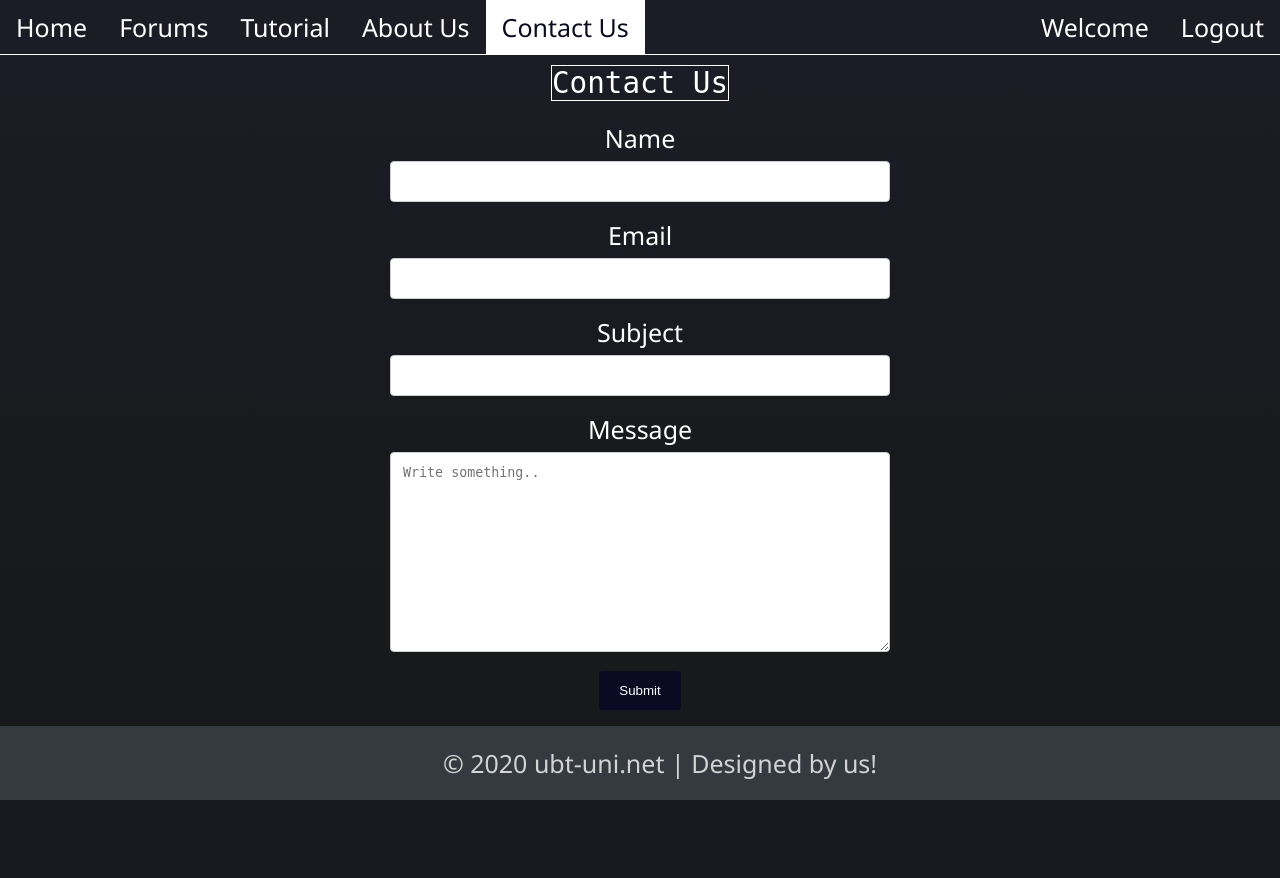
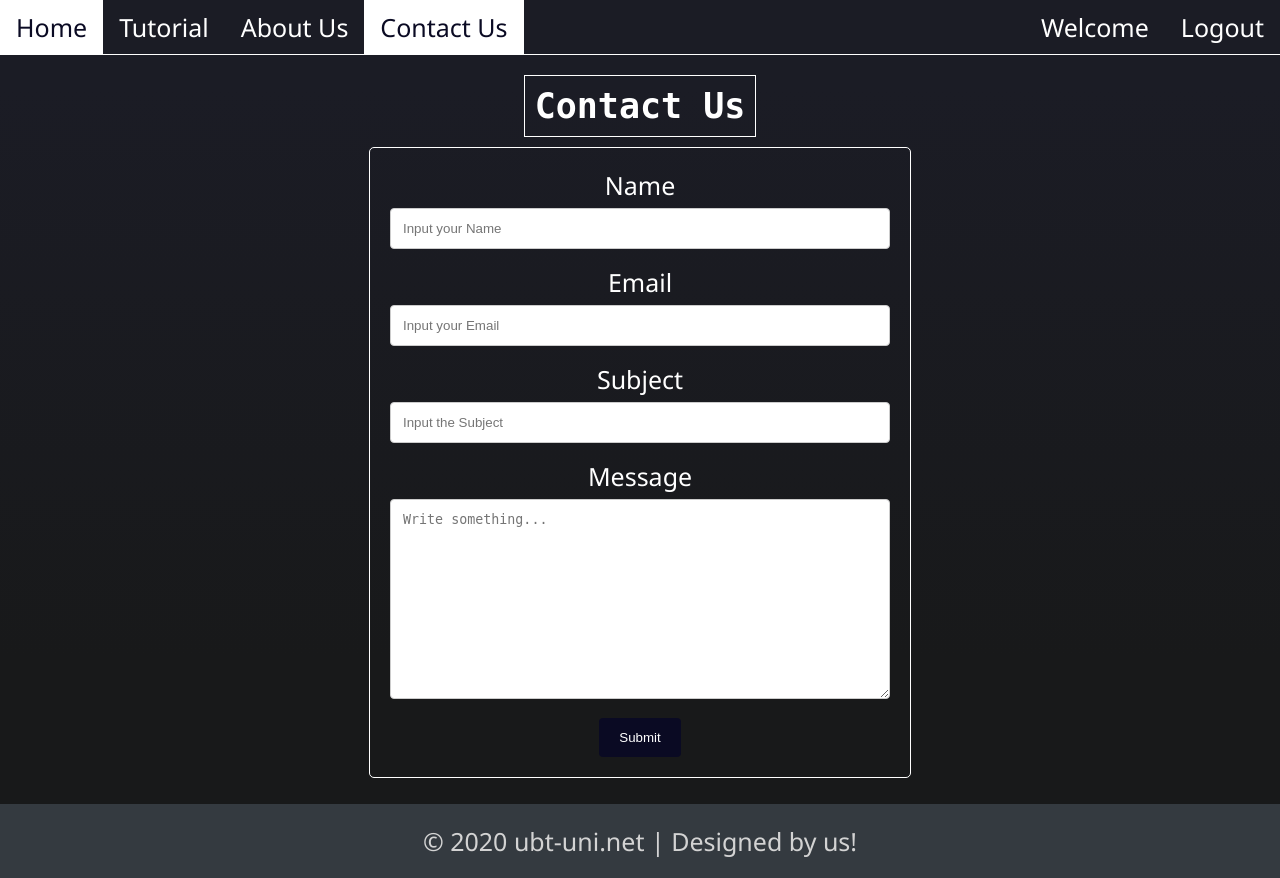
Before and after one commit to AgonMisini/CompilerIO, a PHP site: page /contact-us.php in a window 1280 px wide. Before the commit the page ends 800 px from the top, so only its background shows below. Run offline with PHP 8.4, Linux system fonts and the light colour scheme; the visitor is signed in with stand-in values (Sample User, id 1); data that the repository does not hold is empty.

Commit message:
Style Changes

```diff
--- a/about-us.php
+++ b/about-us.php
@@ -25,7 +25,7 @@
                 <div class="title">
                     <h2>Our Project</h2>
                 </div>
-                <hr>
+                <hr style="margin: 10px 0;">
                 <div class="description">
                     <p>
                         Lorem ipsum dolor sit amet consectetur adipisicing elit. Ducimus quisquam expedita, laudantium magnam sed animi iusto impedit repudiandae est. Dolores, nostrum nobis! Veniam facilis, suscipit fugiat odit ipsam aut culpa?<br>
@@ -36,7 +36,7 @@
                     </p>
                 </div>
             </div>
-            <hr>
+            <hr style="margin: 10px 0;">
 
             <div class="team">
                 <div class="title-1">
--- a/admin-messages.php
+++ b/admin-messages.php
@@ -16,7 +16,6 @@
     <meta name="viewport" content="width=device-width, initial-scale=1.0">
     <title>Admin | Messages</title>
     <link rel="stylesheet" href="css/Admin-Messages.css">
-    <link rel="stylesheet" href="css/style.css">
 </head>
 <body>
 <div class="body-column">
--- a/contact-us.php
+++ b/contact-us.php
@@ -45,16 +45,16 @@
   <div class="form-container">
     <form method="POST">
       <label for="fname">Name</label>
-      <input type="text" id="fname" name="name" placeholder="">
+      <input type="text" id="fname" name="name" placeholder="Input your Name">
 
       <label for="fname">Email</label>
-      <input type="email" id="fname" name="email" placeholder="">
+      <input type="email" id="fname" name="email" placeholder="Input your Email">
 
       <label for="fname">Subject</label>
-      <input type="text" id="fname" name="subject" placeholder="">
+      <input type="text" id="fname" name="subject" placeholder="Input the Subject">
 
       <label for="subject">Message</label>
-      <textarea id="subject" name="message" placeholder="Write something.." style="height:200px"></textarea>
+      <textarea id="subject" name="message" placeholder="Write something..." style="height:200px"></textarea>
       <div class="btn">
         <input type="submit" value="Submit" name="submitButton">
       </div>
--- a/css/contact-us.css
+++ b/css/contact-us.css
@@ -5,11 +5,28 @@
   padding: 0;
   list-style: none;
   text-decoration: none;
+  box-sizing: border-box;
+  outline: none;
 }
 
 html {
-  height: 100%;
+  height: auto;
 }
+
+body {
+  font-family: 'Segoe UI', Tahoma, Geneva, Verdana, sans-serif;
+  background: rgb(86,200,130);
+  background: linear-gradient(0deg, rgb(24,25,26) 25%,  rgba(27,28,37,1) 90%);
+  background-repeat: no-repeat;
+  background-size: cover;
+  color: white;
+  font-size: 25px;
+  padding:0;
+  position: relative;
+  min-height: 100vh;
+  padding-bottom: 100px;
+}
+
 .myLogoutButton {
   padding: 10px 16px;
   font-family: 'Segoe UI', Tahoma, Geneva, Verdana, sans-serif;
@@ -27,15 +44,6 @@ html {
   color: #0a0a23;
 }
 
-body {
-  font-family: 'Segoe UI', Tahoma, Geneva, Verdana, sans-serif;
-  background: rgb(86,200,130);
-  background: linear-gradient(0deg, rgb(24,25,26) 25%,  rgba(27,28,37,1) 90%);
-  background-repeat: no-repeat;
-  background-size: cover;
-  color: white;
-  font-size: 25px;
-}
 
 main {
   min-height: calc(100vh - 50px - 50px);
@@ -55,6 +63,12 @@ nav ul {
 
 #log-in-btn {
   margin-left: auto;
+  transition: all 0.2s ease;
+}
+
+#log-in-btn > a:hover {
+  background-color: #fff;
+  color: #000;
 }
 
 ul, a {
@@ -69,7 +83,7 @@ li a {
   transition: all 0.2s ease ;
 }
 
-.user-links li a:hover {
+nav li a:hover {
   background-color: #fff;
   color: #0a0a23;
 }
@@ -80,12 +94,13 @@ li a {
 }
 
 #main-contact-us {
+  margin: 10px 0;
+  padding: 10px;
   font-family: monospace;
-  font-weight: 400;
+  font-weight: 600;
+  font-size: 35px;
   border: 1px solid;
   display: inline-block;
-  scroll-padding: 10px;
-
 }
 
 input[type=text], input[type=email], textarea {
@@ -116,8 +131,11 @@ input[type=submit]:hover {
 .form-container  {
   display: flex;
   flex-direction: column;
+  padding: 20px;
+  margin: 0 auto;
+  width: fit-content;
   border-radius: 5px;
-  padding: 20px;
+  border: 1px solid;
 }
 
 form {
--- a/css/style-forum.css
+++ b/css/style-forum.css
@@ -9,7 +9,7 @@
 }
 
 html {
-  height: 100vh;
+  height: 100%;
 }
 
 body {
--- a/css/style-topic-posts.css
+++ b/css/style-topic-posts.css
@@ -9,11 +9,12 @@
 }
 
 html {
-  height: 100%;
+  height: auto;
 }
 
 body {
   font-family: 'Segoe UI', Tahoma, Geneva, Verdana, sans-serif;
+  background: rgb(86,200,130);
   background: linear-gradient(0deg, rgb(24,25,26) 25%,  rgba(27,28,37,1) 90%);
   background-repeat: no-repeat;
   background-size: cover;
@@ -22,7 +23,7 @@ body {
   padding:0;
   position: relative;
   min-height: 100vh;
-  padding-bottom: 50px;
+  padding-bottom: 100px;
 }
 
 nav ul {
--- a/includes/Navigation-Bar.php
+++ b/includes/Navigation-Bar.php
@@ -21,7 +21,6 @@
 <nav>
     <ul class="user-list-links">
             <li class="user-links"><a href="index.php" class="<?= ($activePage == 'index') ? 'active':''; ?>">Home</a></li>
-            <li class="user-links"><a href="index.php" class="<?= ($activePage == 'index') ? 'active':''; ?>">Forums</a></li>
             <li class="user-links"><a href="tutorials.php" class="<?= ($activePage == 'tutorials') ? 'active':''; ?>">Tutorial</a></li>
             <li class="user-links"><a href="about-us.php" class="<?= ($activePage == 'about-us') ? 'active':''; ?>">About Us</a></li>
             <li class="user-links"><a href="contact-us.php" class="<?= ($activePage == 'contact-us') ? 'active':''; ?>">Contact Us</a></li>
```
Also changed, not shown: css/Admin-Messages.css (+24 -3 lines), css/l-style.css (+43 -3 lines), css/style-about-us.css (+17 -34 lines), css/style-subforum.css (+34 -27 lines), index-subforum.php (+10 -10 lines).
